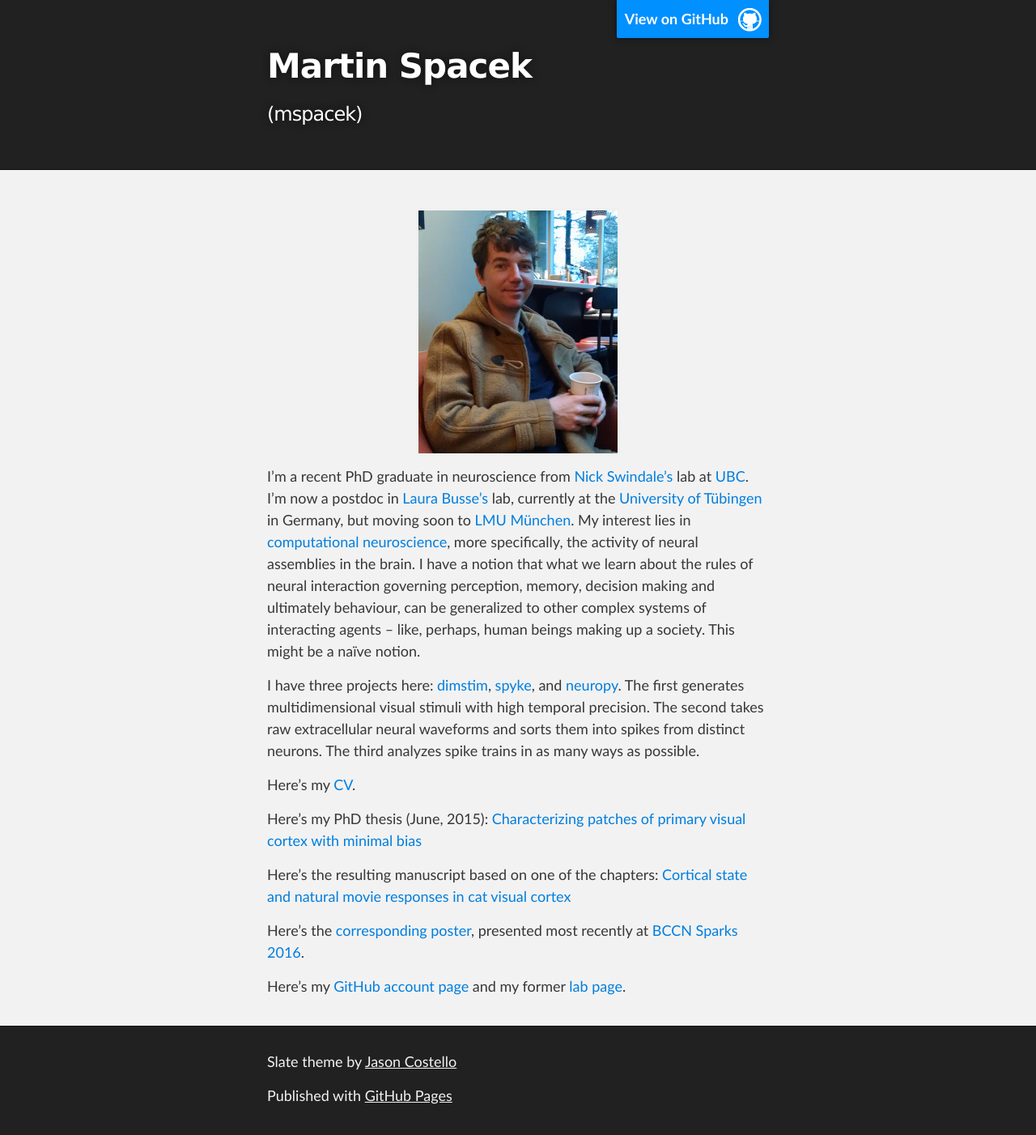
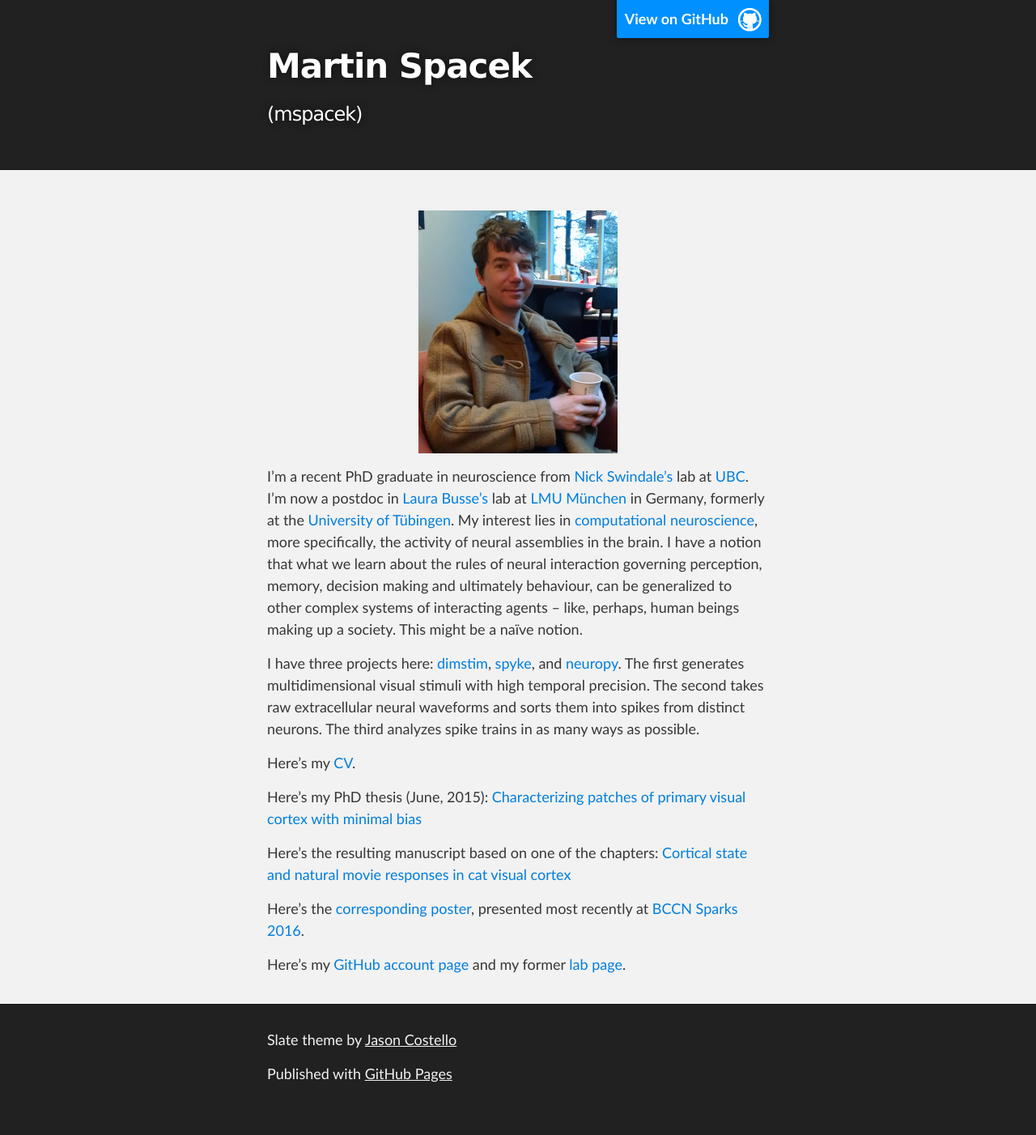
Before and after one commit to mspacek/mspacek.github.io, a Jekyll site: the page built from index.md, in a window 1280 px wide. Shown: the whole page at 81% size. Built offline with Jekyll 4.4.1, drawn with Linux system fonts in a browser that asks for light colours; after the commit the page ends 1375 px from its top, so only the background shows below that.

Commit message:
Update affiliation

```diff
--- a/index.md
+++ b/index.md
@@ -11,14 +11,13 @@ layout: index
 I'm a recent PhD graduate in neuroscience from [Nick Swindale's](http://swindale.ecc.ubc.ca)
 lab at [UBC](http://ubc.ca). I'm now a postdoc in [Laura
 Busse's](http://www.cin.uni-tuebingen.de/research/research-groups/junior-research-groups/cortical-circuits-of-visual-perception/research-directions.html)
-lab, currently at the [University of Tübingen](https://www.uni-tuebingen.de/en.html) in
-Germany, but moving soon to [LMU München](http://www.en.biologie.uni-muenchen.de). My interest
-lies in [computational
-neuroscience](https://en.wikipedia.org/wiki/Computational_neuroscience), more specifically,
-the activity of neural assemblies in the brain. I have a notion that what we learn about the
-rules of neural interaction governing perception, memory, decision making and ultimately
-behaviour, can be generalized to other complex systems of interacting agents -- like, perhaps,
-human beings making up a society. This might be a naïve notion.
+lab at [LMU München](http://www.en.biologie.uni-muenchen.de) in Germany, formerly at the
+[University of Tübingen](https://www.uni-tuebingen.de/en.html). My interest lies in
+[computational neuroscience](https://en.wikipedia.org/wiki/Computational_neuroscience), more
+specifically, the activity of neural assemblies in the brain. I have a notion that what we
+learn about the rules of neural interaction governing perception, memory, decision making and
+ultimately behaviour, can be generalized to other complex systems of interacting agents --
+like, perhaps, human beings making up a society. This might be a naïve notion.
 
 I have three projects here: [dimstim](http://dimstim.github.io),
 [spyke](http://spyke.github.io), and [neuropy](http://neuropy.github.io). The first generates
```
